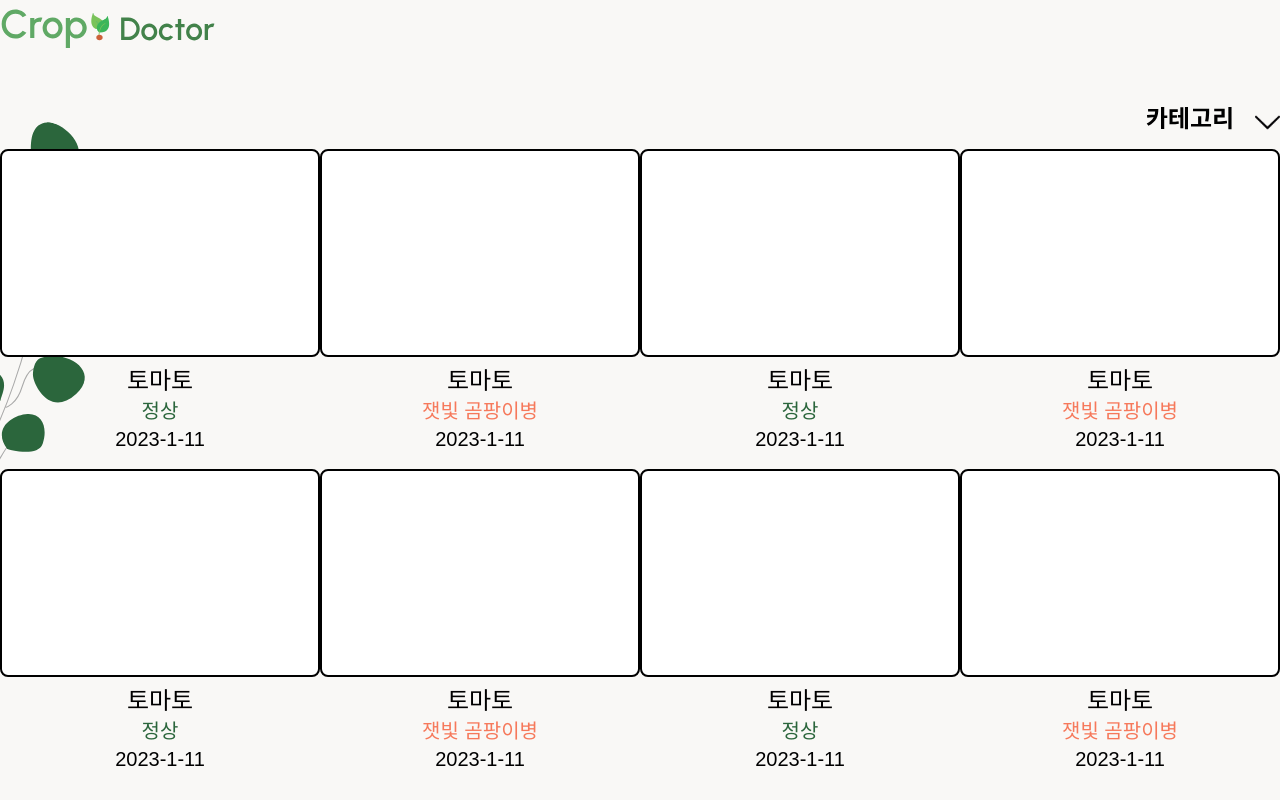
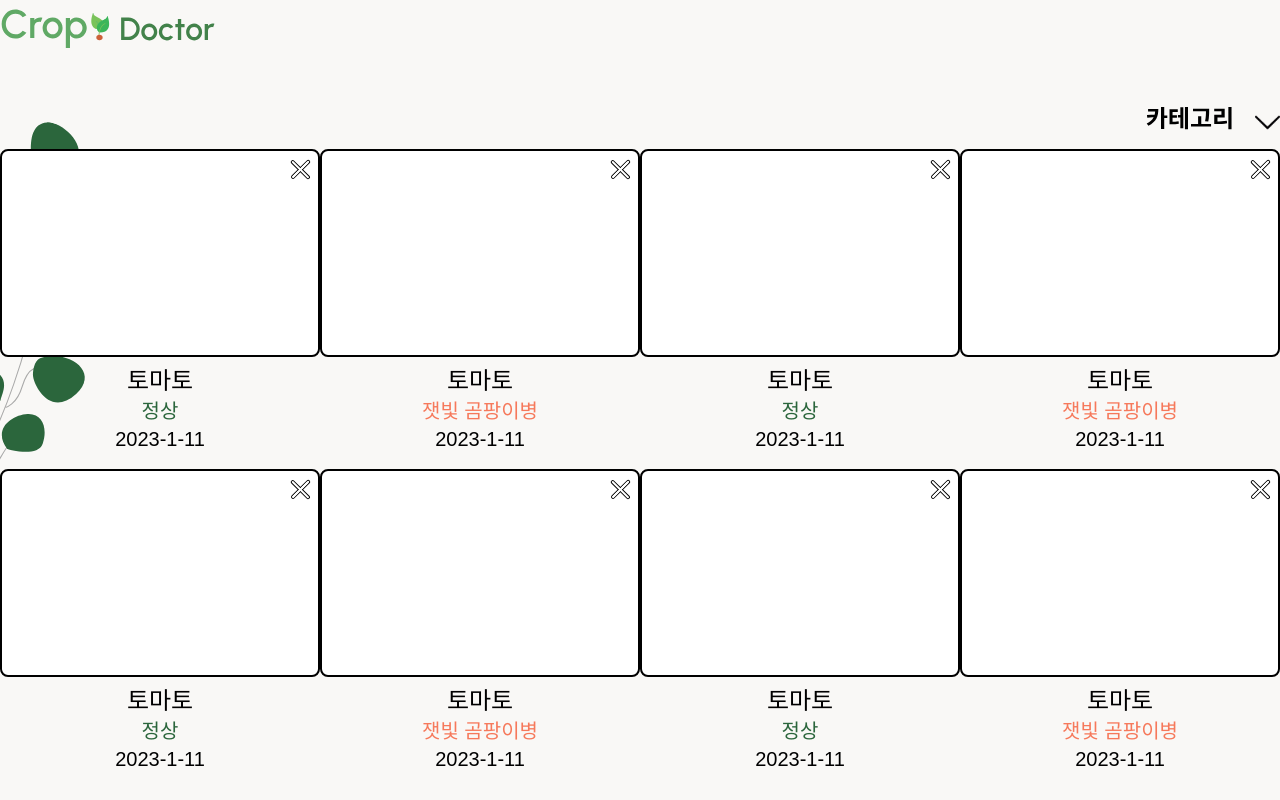
Before and after one commit to S-V-23-BootCamp-Team-F/frontend, a React (Vite) app: page /result in a window 1280 px wide. Built offline with nearby package versions, Linux system fonts and the light colour scheme.

Commit message:
design : 삭제 버튼 추가

```diff
--- a/src/assets/components/Diseased.tsx
+++ b/src/assets/components/Diseased.tsx
@@ -4,8 +4,12 @@ function Diseased() {
     {
         return (
             <div className="m-auto w-80 h-80">
-                {/*이미지*/}
-                <div className="w-80 h-52 border-2 border-black rounded-lg bg-white"></div>
+                <div className="w-80 h-52 border-2 border-black rounded-lg bg-white relative">
+                    {/*이미지*/}
+                    <div className="absolute"></div>
+                    {/*삭제버튼*/}
+                    <img className="mt-2 ml-72 absolute" src="src/assets/images/delete.svg" alt="DeleteButton" />
+                </div>
                 {/*텍스트*/}
                 <div className="mt-2 flex flex-col items-center">
                     {/*작물 종류*/}
--- a/src/assets/components/Healthy.tsx
+++ b/src/assets/components/Healthy.tsx
@@ -4,8 +4,12 @@ function Healthy() {
     {
         return (
             <div className="m-auto w-80 h-80">
-                {/*이미지*/}
-                <div className="w-80 h-52 border-2 border-black rounded-lg bg-white"></div>
+                <div className="w-80 h-52 border-2 border-black rounded-lg bg-white relative">
+                    {/*이미지*/}
+                    <div className="absolute"></div>
+                    {/*삭제버튼*/}
+                    <img className="mt-2 ml-72 absolute" src="src/assets/images/delete.svg" alt="DeleteButton" />
+                </div>
                 {/*텍스트*/}
                 <div className="mt-2 flex flex-col items-center">
                     {/*작물 종류*/}
--- a/src/pages/HistoryPage.tsx
+++ b/src/pages/HistoryPage.tsx
@@ -5,7 +5,7 @@ import Diseased from "src/assets/components/Diseased";
 const HistoryPage = () => {
   return (
     <div className='w-screen h-screen box-border bg-background bg-grass bg-no-repeat overflow-x-hidden'>
-        {/*nav바 */}
+        {/*nav바*/}
         <div className='w-screen h-auto mb-10'>
             {/*임시로고*/}
             <img className='' src="src/assets/images/logo.svg" alt="CropDRLogo"/>
```
Also changed, not shown: src/assets/images/delete.svg (added).
